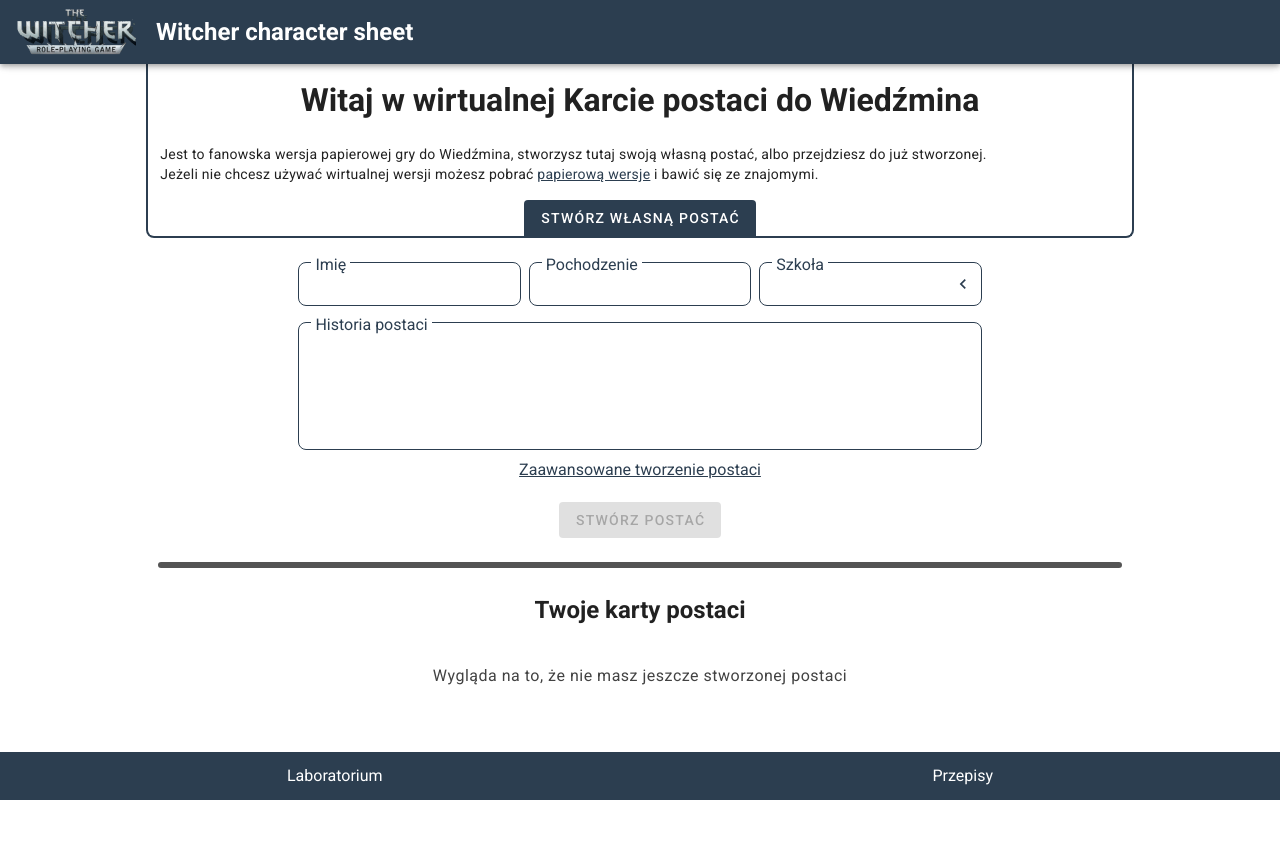
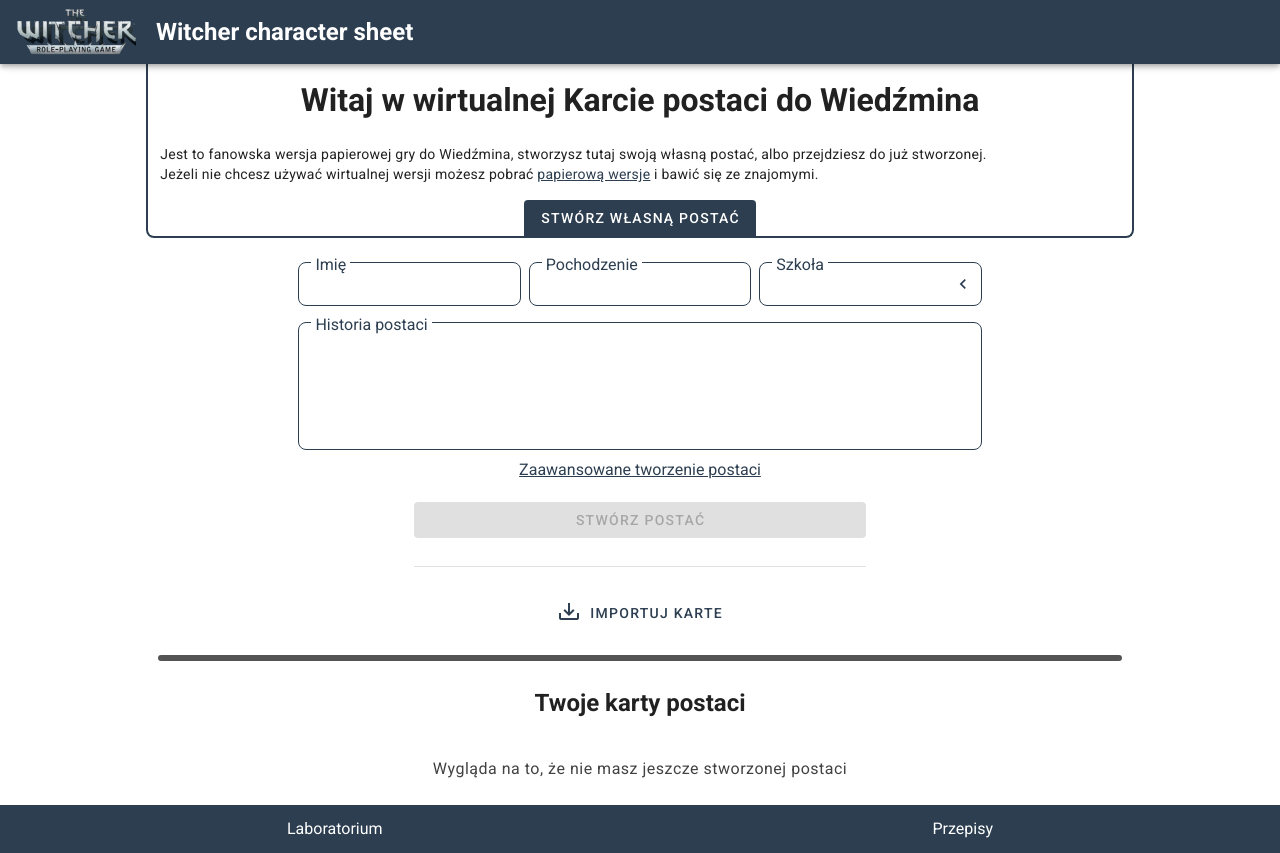
Before and after one commit to DzordzoMen/witcher-character-sheet, a Vue app: page / in a window 1280 px wide. Both pictures are taken after a click on the button "STWÓRZ WŁASNĄ POSTAĆ". Before the commit the page ends 800 px from the top, so only its background shows below. Built offline with nearby package versions, Linux system fonts and the light colour scheme.

Commit message:
added button and handler to import witcher card in form

```diff
--- a/src/views/Home.vue
+++ b/src/views/Home.vue
@@ -206,9 +206,10 @@
               </v-col>
             </v-expand-transition>
 
-            <v-col cols="4" class="pt-4 d-flex align-center">
+            <v-col cols="10" md="8" class="pt-4 d-flex align-center">
               <v-btn
                 color="primary"
+                block
                 class="mx-auto d-flex"
                 :disabled="!form.name || !form.school"
                 @click="createWitcher()"
@@ -224,6 +225,30 @@
               />
             </v-col>
 
+            <v-col cols="10" md="8">
+              <v-divider class="my-5" />
+            </v-col>
+
+            <v-col cols="10" md="8" class="d-flex align-center">
+              <v-btn
+                block
+                color="primary"
+                class="relative"
+                text
+              >
+                <v-icon class="mr-2">
+                  mdi-tray-arrow-down
+                </v-icon>
+                Importuj karte
+                <v-file-input
+                  prepend-icon=""
+                  accept=".json"
+                  @change="(file) => importWitcher(file)"
+                  hide-details
+                  class="absolute pa-0 ma-0 import-witcher-input"
+                />
+              </v-btn>
+            </v-col>
           </v-row>
         </v-col>
       </v-expand-transition>
@@ -276,7 +301,7 @@ import Mind from '../Types/MindSkill';
 
 // methods
 import { availableSchools, schoolBonuses } from '../methods/availableSchools';
-import { createNewWitcher, WitcherInfo } from '../database';
+import { createNewWitcher, WitcherInfo, importWitcher } from '../database';
 import takeTranslate from '../dictionary/pl';
 
 export default {
@@ -334,12 +359,15 @@ export default {
     },
   },
   created() {
-    WitcherInfo.getAll().then((data) => {
-      this.witchers = data;
-    });
+    this.getAllWitchers();
   },
   methods: {
     takeTranslate,
+    getAllWitchers() {
+      WitcherInfo.getAll().then((data) => {
+        this.witchers = data;
+      });
+    },
     showAdvancedSettings() {
       this.showAdvanced = !this.showAdvanced;
     },
@@ -371,9 +399,59 @@ export default {
         });
       }, 0);
     },
+    importWitcher(file) {
+      if (file) {
+        const reader = new FileReader();
+
+        reader.onload = ({ target: { result } }) => {
+          try {
+            const card = JSON.parse(result);
+            if (
+              card?.witcher
+              && card?.strenght
+              && card?.dexterity
+              && card?.signs
+              && card?.mind
+              && card?.herbs
+              && card?.equipment
+              && card?.saddlebags
+              && card?.bombs
+              && card?.oils
+              && card?.notes
+            ) {
+              this.importWitcherFromFile(card);
+            } else {
+              throw new Error('Wrong file structure');
+            }
+          } catch (error) {
+            console.error(error);
+          }
+        };
+        reader.readAsText(file);
+      }
+    },
+    async importWitcherFromFile(witcherCard) {
+      importWitcher(witcherCard).then(() => {
+        Object.assign(this.$data, this.$options.data());
+
+        this.getAllWitchers();
+      });
+    },
   },
 };
 </script>
+
+<style lang="scss">
+.import-witcher-input {
+  opacity: 0;
+  width: 100%;
+  cursor: pointer;
+
+  .v-file-input__text {
+    cursor: pointer !important;
+  }
+}
+</style>
 
 <style lang="scss" scoped>
 .about-section {
```
